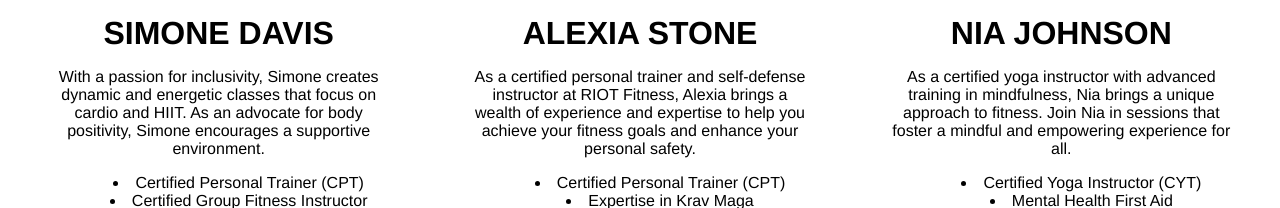
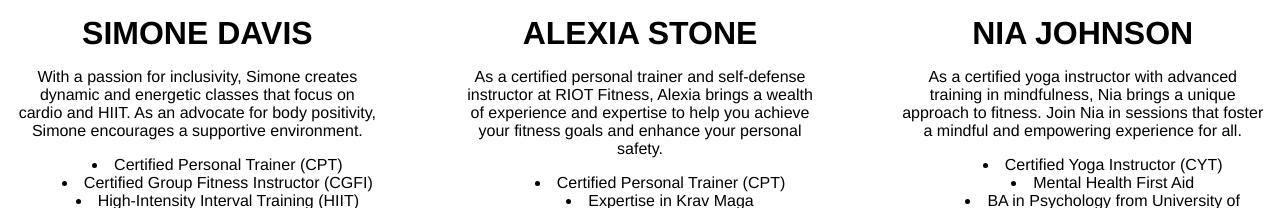
Before and after one commit to kacikopf/RIOT-Fitness, a Vue app: page /home in a window 1280 px wide. Shown: the part 3386-3594 px from the top of the page. Built offline with nearby package versions, Linux system fonts and the light colour scheme.

Commit message:
WIP: Created an overflow scroll for the personal trainers section on the homepage.

```diff
--- a/src/components/Home.vue
+++ b/src/components/Home.vue
@@ -129,8 +129,11 @@
 
 section.trainers {
   gap: 3rem;
-  justify-content: center;
-  margin: 0 2rem 0 2rem;
+  //justify-content: center;
+  display: flex;
+  flex-direction: row;
+  overflow: scroll;
+  position: relative;
 }
 
 @media screen and (min-width: 700px) {
--- a/src/components/TrainerCard.vue
+++ b/src/components/TrainerCard.vue
@@ -31,11 +31,14 @@
 
 <style scoped>
 section.trainer-card {
-  display: block;
   width: 100%;
   padding: 1rem 0 2rem 0;
   align-items: center;
   text-align: center;
+
+  p {
+    min-width: 350px;
+  }
 
   ul {
     list-style-position: inside;
```
